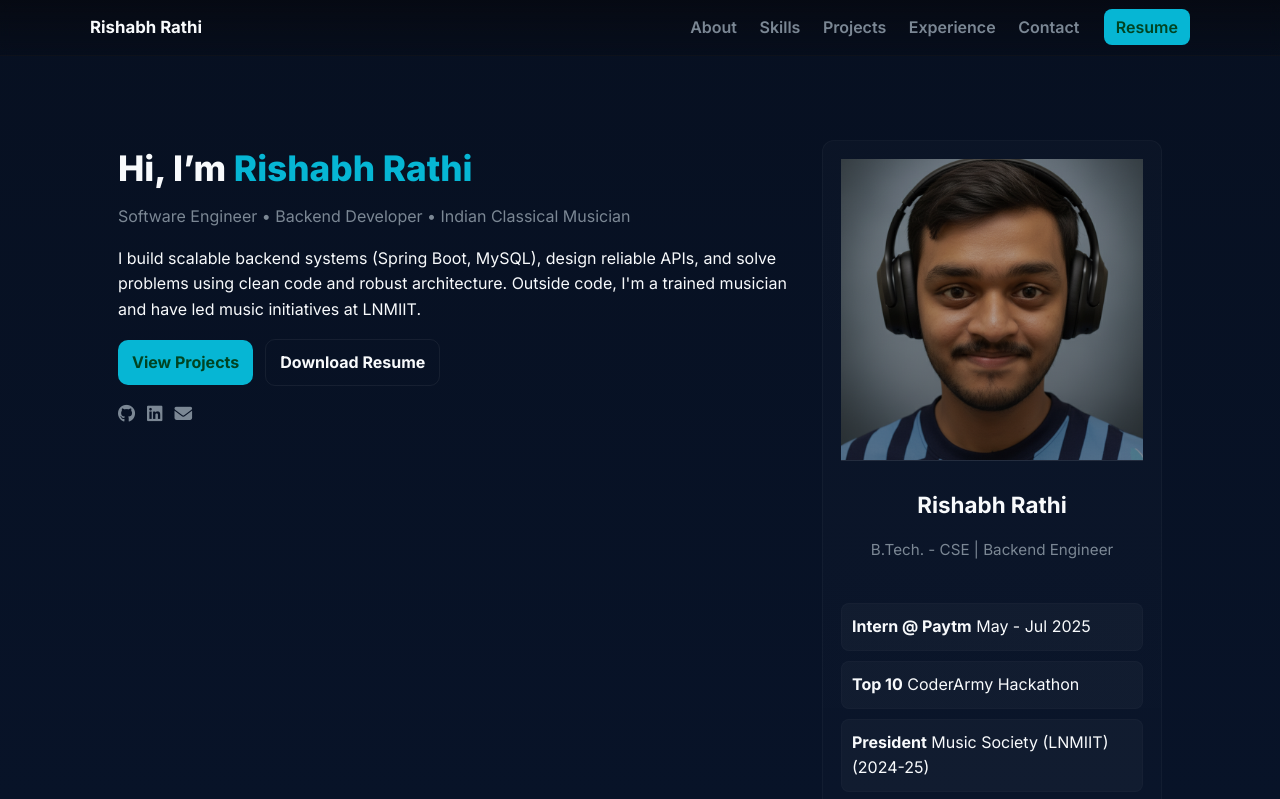
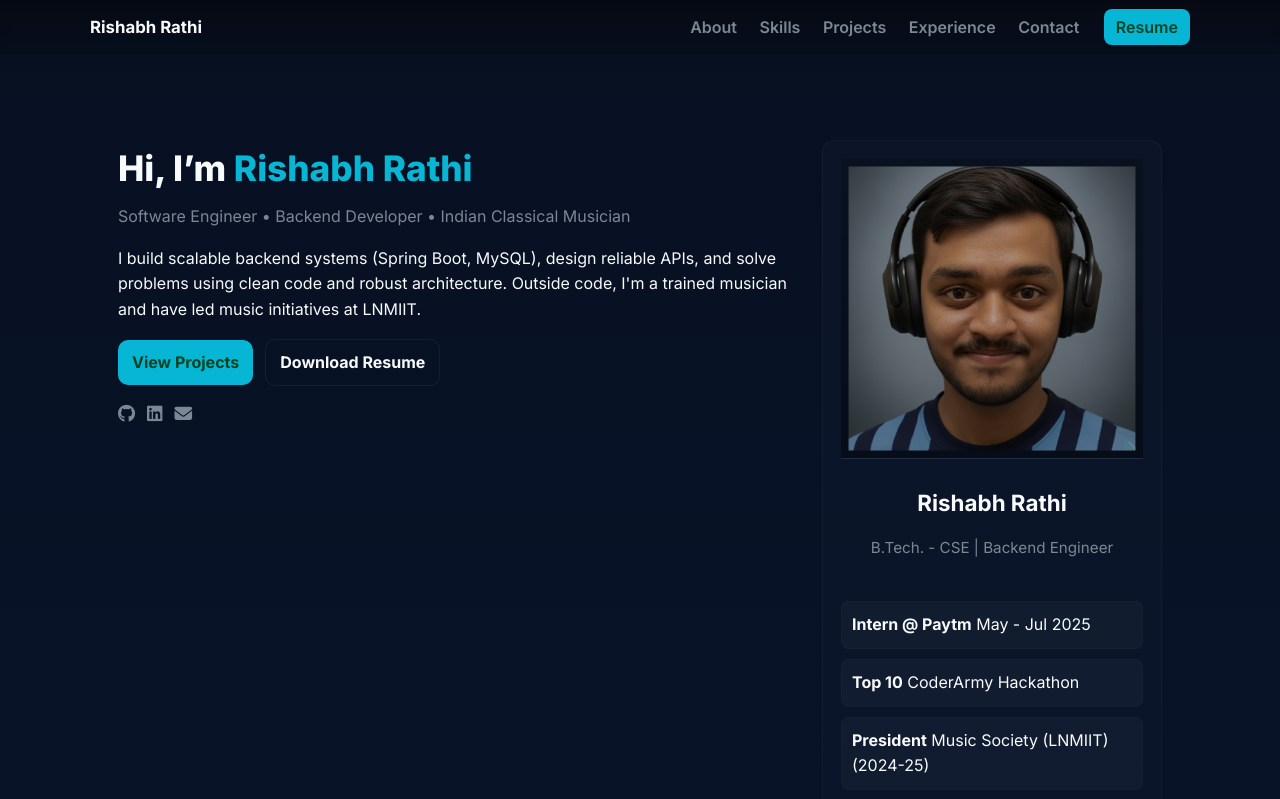
Before and after one commit to RishabhRathi123/Portfolio, a plain HTML site: page index.html in a window 1280 px wide. Shown: the top 799 px of the page. Drawn offline with Linux system fonts and the light colour scheme.

Commit message:
Update styles.css

```diff
--- a/styles.css
+++ b/styles.css
@@ -41,7 +41,7 @@ body{
 .hero-card{background:linear-gradient(180deg, rgba(255,255,255,0.02), rgba(255,255,255,0.01));border-radius:12px;padding:18px;border:1px solid rgba(255,255,255,0.03)}
 .hero-image {
   width: 100%;
-  aspect-ratio: 1 / 1; /* adjust to make image taller or shorter */
+  height: 300px; /* adjust to make image taller or shorter */
   overflow: hidden;
   border-bottom: 1px solid rgba(255,255,255,0.1);
   position: relative;
@@ -57,6 +57,7 @@ body{
   height: 100%;
   object-fit: cover;   /* ensures no weird stretching */
   object-position: center 25%; /* you can adjust focus area */
+  transform: scale(0.95);
   display: block;
 }
 .profile-info {
```
